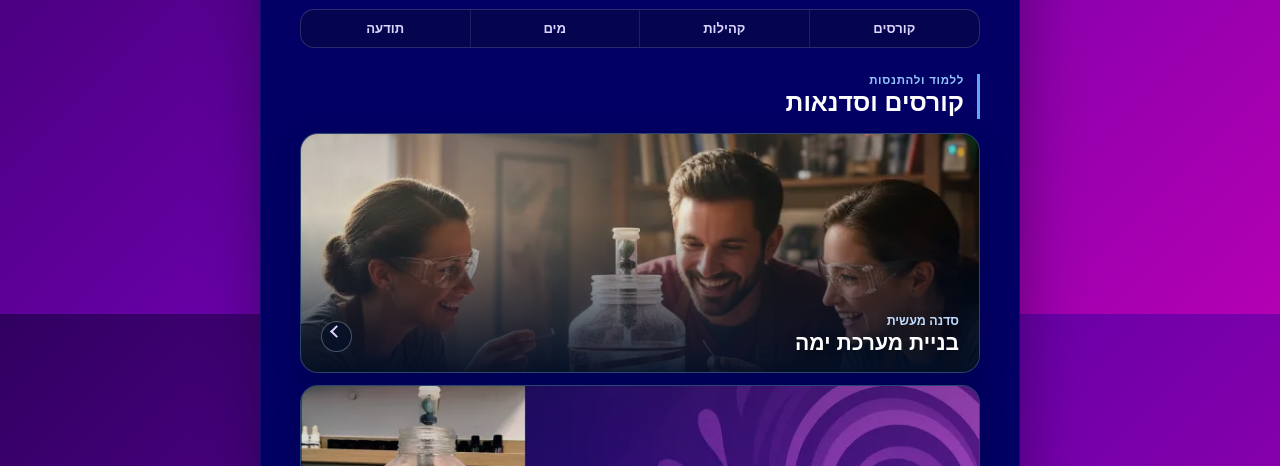
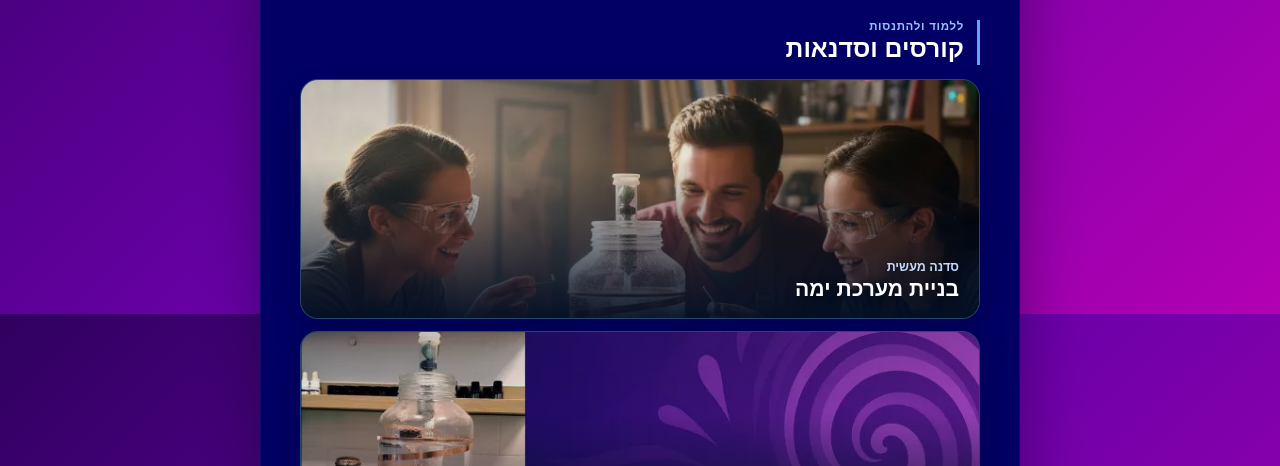
Before and after one commit to aharonyaircohen/digital-reality-me-web, a website: page index.html in a window 1280 px wide. Shown: the part 486-952 px from the top of the page. Drawn offline with Linux system fonts and the light colour scheme.

Commit message:
Simplify course cards and navigation

```diff
--- a/index.html
+++ b/index.html
@@ -25,8 +25,8 @@
 
     <title>יאיר אהרון כהן — מים, נשימה ותודעה</title>
     <link rel="icon" href="assets/images/profile.webp">
-    <link rel="stylesheet" href="themes.css?v=20260919-navigation">
-    <link rel="stylesheet" href="styles.css?v=20260919-navigation">
+    <link rel="stylesheet" href="themes.css?v=20260919-clean-cards">
+    <link rel="stylesheet" href="styles.css?v=20260919-clean-cards">
   </head>
   <body>
     <svg class="icon-sprite" aria-hidden="true">
@@ -64,13 +64,6 @@
       </header>
 
       <div class="content-shell">
-        <nav class="section-nav" aria-label="מעבר מהיר בין חלקי העמוד">
-          <a href="#courses">קורסים</a>
-          <a href="#community">קהילות</a>
-          <a href="#water">מים</a>
-          <a href="#consciousness">תודעה</a>
-        </nav>
-
         <section class="content-section" id="courses" aria-labelledby="courses-title">
           <div class="section-heading">
             <p>ללמוד ולהתנסות</p>
@@ -82,28 +75,24 @@
               <img src="assets/images/content/workshop.webp" alt="" width="720" height="720">
               <span class="featured-overlay" aria-hidden="true"></span>
               <span class="featured-copy"><small>סדנה מעשית</small><strong>בניית מערכת ימה</strong></span>
-              <span class="card-arrow" aria-hidden="true">←</span>
             </a>
 
             <a class="featured-card" href="https://thedigitalreality.net/?sfwd-courses=building-yama" target="_blank" rel="noopener noreferrer">
               <img src="assets/images/content/yama.webp" alt="" width="720" height="720">
               <span class="featured-overlay" aria-hidden="true"></span>
               <span class="featured-copy"><small>קורס דיגיטלי</small><strong>בניית מערכת ימה</strong></span>
-              <span class="card-arrow" aria-hidden="true">←</span>
             </a>
 
             <a class="featured-card" href="https://thedigitalreality.net/?sfwd-courses=chronic-dehydration" target="_blank" rel="noopener noreferrer">
               <img src="assets/images/content/dehydration.webp" alt="" width="720" height="405">
               <span class="featured-overlay" aria-hidden="true"></span>
               <span class="featured-copy"><small>קורס דיגיטלי</small><strong>מהי התייבשות כרונית?</strong></span>
-              <span class="card-arrow" aria-hidden="true">←</span>
             </a>
 
             <a class="featured-card" href="https://thedigitalreality.net/" target="_blank" rel="noopener noreferrer">
               <img src="assets/images/content/digital-reality.webp" alt="" width="720" height="720">
               <span class="featured-overlay" aria-hidden="true"></span>
               <span class="featured-copy"><small>קורסים, ידע ותכנים</small><strong>המציאות הדיגיטלית</strong></span>
-              <span class="card-arrow" aria-hidden="true">←</span>
             </a>
           </div>
         </section>
--- a/styles.css
+++ b/styles.css
@@ -146,44 +146,13 @@ img {
   background: var(--content-base);
 }
 
-.section-nav {
-  display: grid;
-  grid-template-columns: repeat(4, 1fr);
-  width: min(100%, 680px);
-  margin: 0 auto;
-  overflow: hidden;
-  border: 1px solid rgba(220, 211, 255, 0.18);
-  border-radius: 14px;
-  background: rgba(10, 15, 42, 0.38);
-}
-
-.section-nav a {
-  padding: 11px 8px;
-  color: var(--muted);
-  font-size: 0.82rem;
-  font-weight: 700;
-  text-align: center;
-  text-decoration: none;
-  transition: color 180ms ease, background 180ms ease;
-}
-
-.section-nav a + a {
-  border-right: 1px solid rgba(220, 211, 255, 0.12);
-}
-
-.section-nav a:hover,
-.section-nav a:focus-visible {
-  color: #fff;
-  background: rgba(161, 133, 218, 0.2);
-}
-
 .content-section {
   margin-top: 40px;
   scroll-margin-top: 18px;
 }
 
-.section-nav + .content-section {
-  margin-top: 26px;
+.content-section:first-child {
+  margin-top: 11px;
 }
 
 .section-heading {
@@ -252,7 +221,7 @@ img {
   z-index: 1;
   right: 20px;
   bottom: 16px;
-  left: 58px;
+  left: 20px;
   color: #fff;
   text-align: right;
   text-shadow: 0 3px 10px rgba(0, 0, 0, 0.52);
@@ -275,23 +244,6 @@ img {
   line-height: 1.25;
 }
 
-.card-arrow {
-  position: absolute;
-  z-index: 2;
-  bottom: 20px;
-  left: 20px;
-  display: grid;
-  width: 31px;
-  height: 31px;
-  color: #dcd3ff;
-  border: 1px solid rgba(255, 255, 255, 0.28);
-  border-radius: 50%;
-  background: rgba(3, 15, 38, 0.58);
-  font-size: 0;
-  place-items: center;
-}
-
-.card-arrow::before,
 .row-arrow::before {
   width: 7px;
   height: 7px;
```
Also changed, not shown: AGENTS.md (+0 -1 lines), tests/site.test.mjs (+7 -5 lines), README.md.
